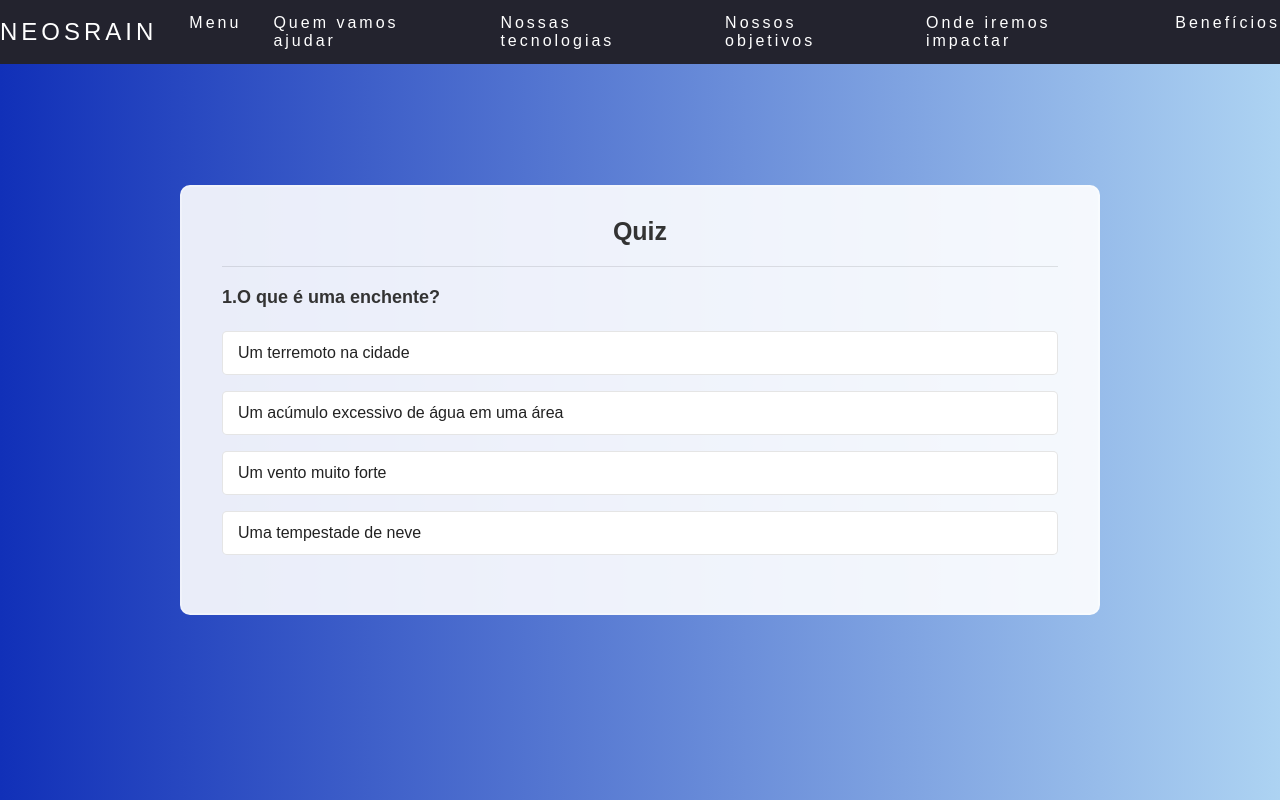
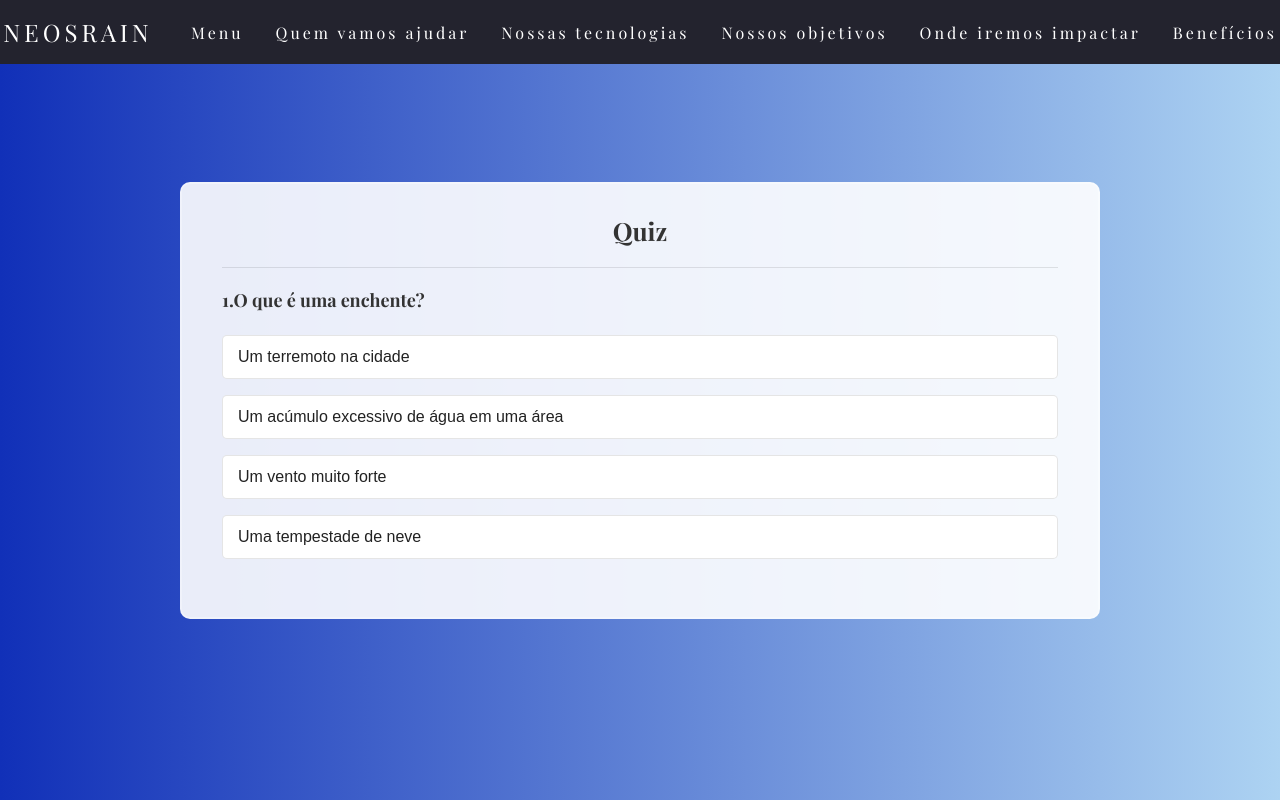
Before and after one commit to Neos-fiap/NeosRain, a plain HTML site: page quiz.html in a window 1280 px wide. Drawn offline with nearby package versions, Linux system fonts and the light colour scheme.

Commit message:
adicionando fontes

```diff
--- a/src/CSS/quiz.css
+++ b/src/CSS/quiz.css
@@ -1,3 +1,5 @@
+@import url('https://fonts.googleapis.com/css2?family=Playfair+Display:wght@400;700&display=swap');
+
 *{
     margin: 0;
     padding: 0;
@@ -45,7 +47,7 @@ body {
     background: linear-gradient(90deg, rgb(17, 48, 184) 0%, rgba(37, 138, 221, 0.377) 100%);
     background-size: cover;
     background-position: center;
-    font-family: Arial, sans-serif; /* Adicionado para melhorar a tipografia */
+    font-family: 'Playfair Display', serif;
 }
 /* Lista de navegação do menu - deixa os itens em linha */
 .nav-list {
--- a/src/CSS/seçao2.css
+++ b/src/CSS/seçao2.css
@@ -1,3 +1,5 @@
+@import url('https://fonts.googleapis.com/css2?family=Playfair+Display:wght@400;700&display=swap');
+
 /* Resetando as margens e o padding padrão do navegador */
 *{
     margin: 0;
@@ -141,6 +143,7 @@ footer{
 }
 
 body {
+    font-family: 'Playfair Display', serif;
     display: flex;
     flex-direction: column;
     min-height: 100vh;
--- a/src/CSS/seçao6.css
+++ b/src/CSS/seçao6.css
@@ -1,3 +1,5 @@
+@import url('https://fonts.googleapis.com/css2?family=Playfair+Display:wght@400;700&display=swap');
+
 /*resetando margens e preenchimentos*/
 *{
     margin: 0;
@@ -163,6 +165,7 @@ body {
     flex-direction: column;
     min-height: 100vh;
     overflow-x: hidden;
+    font-family: 'Playfair Display', serif;
 }
 
 .mostrando-impacto{
--- a/src/CSS/seção1.css
+++ b/src/CSS/seção1.css
@@ -1,3 +1,5 @@
+@import url('https://fonts.googleapis.com/css2?family=Playfair+Display:wght@400;700&display=swap');
+
 /* Resetando as margens e o padding padrão do navegador */
 *{
     margin: 0;
@@ -144,6 +146,7 @@ body {
     display: flex;
     flex-direction: column;
     min-height: 100vh;
+    font-family: 'Playfair Display', serif;
 }
 
 .mostrando-produto {
--- a/src/CSS/seção3.css
+++ b/src/CSS/seção3.css
@@ -1,3 +1,5 @@
+@import url('https://fonts.googleapis.com/css2?family=Playfair+Display:wght@400;700&display=swap');
+
 /* Resetando as margens e o padding padrão do navegador */
 *{
     margin: 0;
@@ -42,6 +44,7 @@ body {
     min-height: 100vh;
     display: flex;
     flex-direction: column;
+    font-family: 'Playfair Display', serif;
 }
 
 main {
--- a/src/CSS/seção4.css
+++ b/src/CSS/seção4.css
@@ -1,3 +1,4 @@
+@import url('https://fonts.googleapis.com/css2?family=Playfair+Display:wght@400;700&display=swap');
 /* Resetando as margens e o padding padrão do navegador */
 *{
     margin: 0;
@@ -152,6 +153,7 @@ body {
     flex-direction: column;
     min-height: 100vh;
     overflow-x: hidden;
+    font-family: 'Playfair Display', serif; /* Fonte aplicada em toda a seção */
 }
 
 .impactar{
--- a/src/CSS/seção5.css
+++ b/src/CSS/seção5.css
@@ -1,3 +1,5 @@
+@import url('https://fonts.googleapis.com/css2?family=Playfair+Display:wght@400;700&display=swap');
+
 /* Resetando as margens e o padding padrão do navegador */
 *{
     margin: 0;
@@ -224,6 +226,7 @@ body.brown-mode nav {
     display: flex;
     flex-direction: column; /* Adicione esta linha */
     align-items: flex-start; /* Garante alinhamento à esquerda */
+    font-family: 'Playfair Display', serif;
 }
 
 .beneficios::before {
--- a/src/CSS/style.css
+++ b/src/CSS/style.css
@@ -1,3 +1,5 @@
+@import url('https://fonts.googleapis.com/css2?family=Playfair+Display:wght@400;700&display=swap');
+
 *{
     margin: 0;
     padding: 0;
@@ -11,7 +13,7 @@ body{
     background: url(../assets/FotoLogin.png);
     background-size: cover;
     background-position: center;
-
+    font-family: 'Playfair Display', serif;
 }
 .container{
     width: 420px;
```
